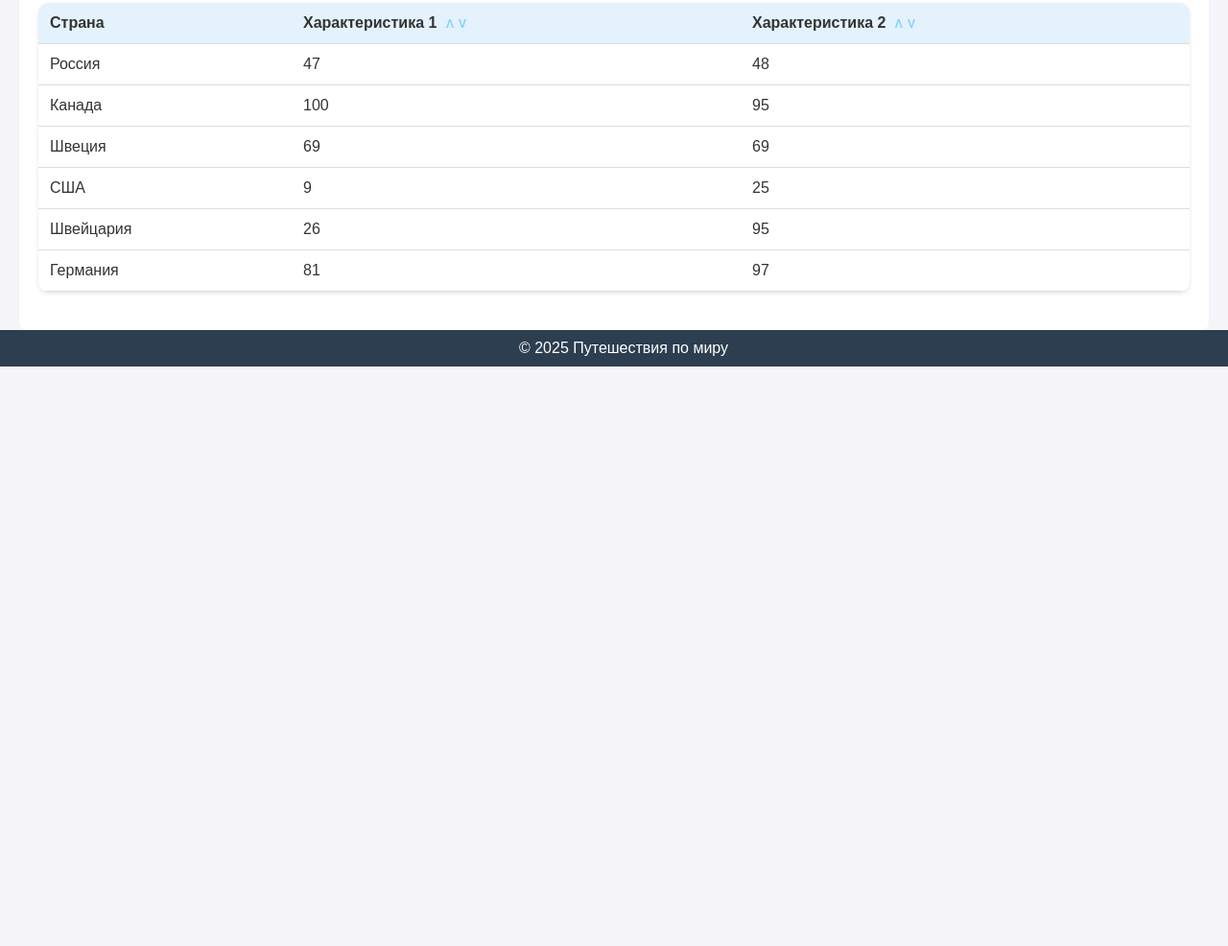
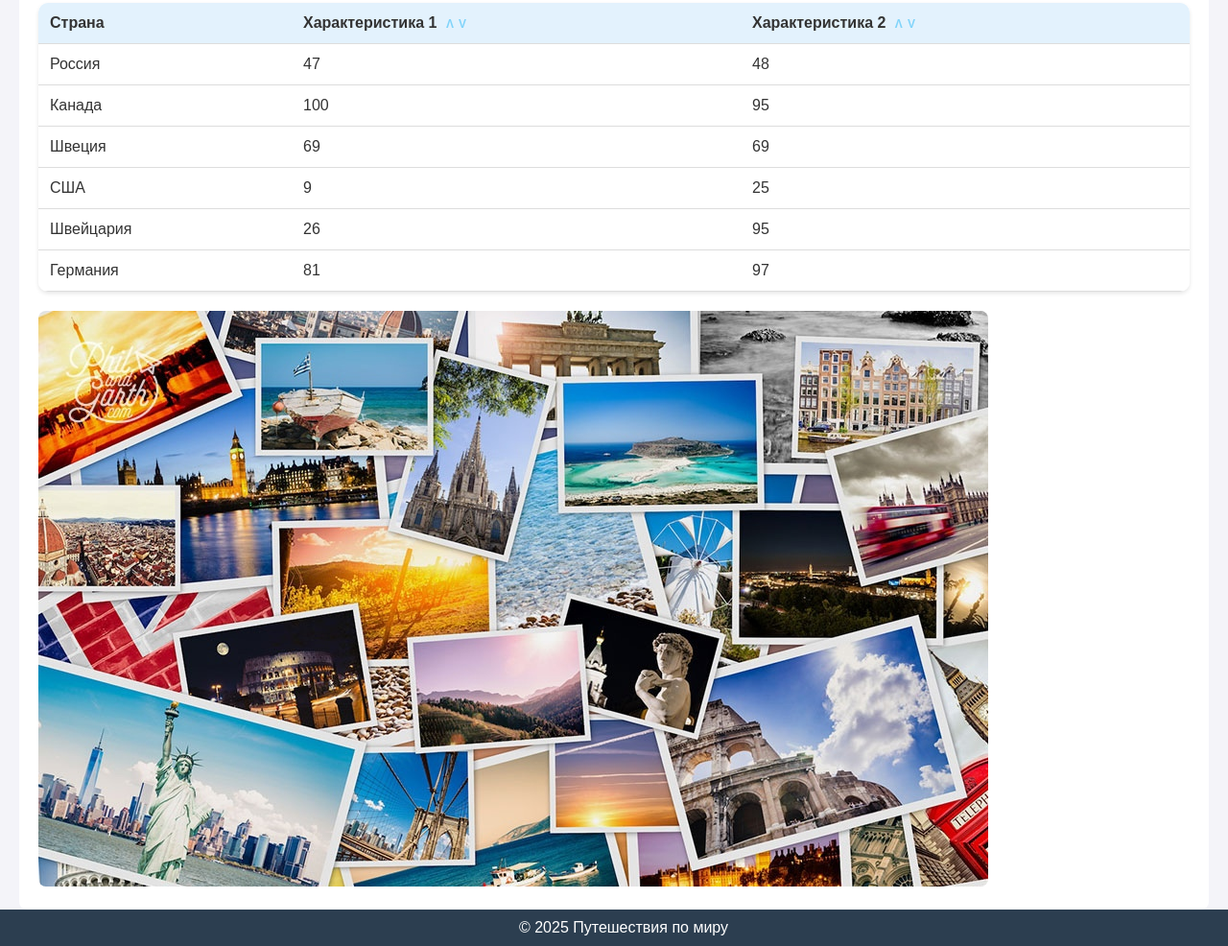
Before and after one commit to ettenurbb/laba2, a plain HTML site: page destinations.html in a window 1280 px wide. Shown: the part 223-1209 px from the top of the page at 96% size. Before the commit the page ends 800 px from the top, so only its background shows below. Drawn offline with Linux system fonts and the light colour scheme.

Commit message:
destinations.html

```diff
--- a/destinations.html
+++ b/destinations.html
@@ -27,6 +27,7 @@
                 <!-- Строки будут заполнены данными -->
             </tbody>
         </table>
+        <img src="images/destinations.png" alt="Популярные направления">
     </main>
     <footer>
         &copy; 2025 Путешествия по миру
```
